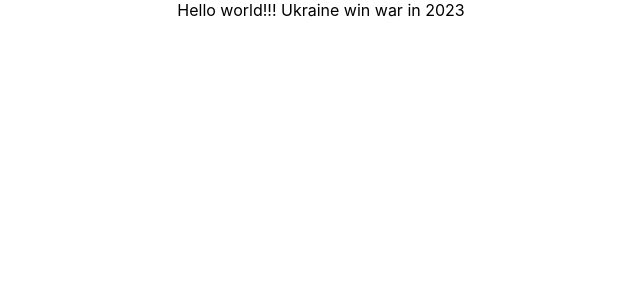
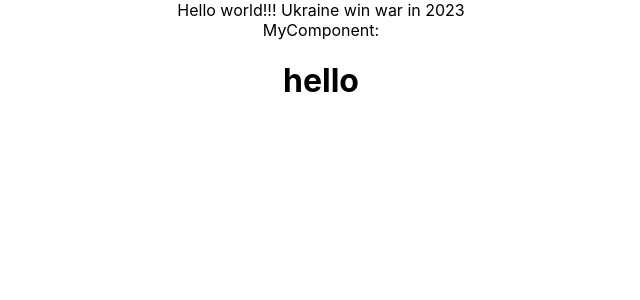
Before and after one commit to 10pank007/react_something, a React (Create React App) app: page / in a window 1280 px wide. Shown: the top 300 px of the page, without its empty margins (319-959 px from the left). Built offline with nearby package versions, Linux system fonts and the light colour scheme.

Commit message:
lesson6 children

```diff
--- a/src/App.js
+++ b/src/App.js
@@ -1,10 +1,14 @@
 import logo from './logo.svg';
 import './App.css';
+import {MyComponent} from "./components/MyComponent";
 
 function App() {
   return (
     <div className="App">
       Hello world!!! Ukraine win war in 2023
+        <MyComponent>
+            <h1>hello</h1>
+        </MyComponent>
     </div>
   );
 }
--- /dev/null
+++ b/src/components/MyComponent.js
@@ -0,0 +1,11 @@
+import React from 'react';
+
+const MyComponent = ({children}) => {
+    return (
+        <div>
+            MyComponent: {children}
+        </div>
+    );
+};
+
+export {MyComponent};
```
